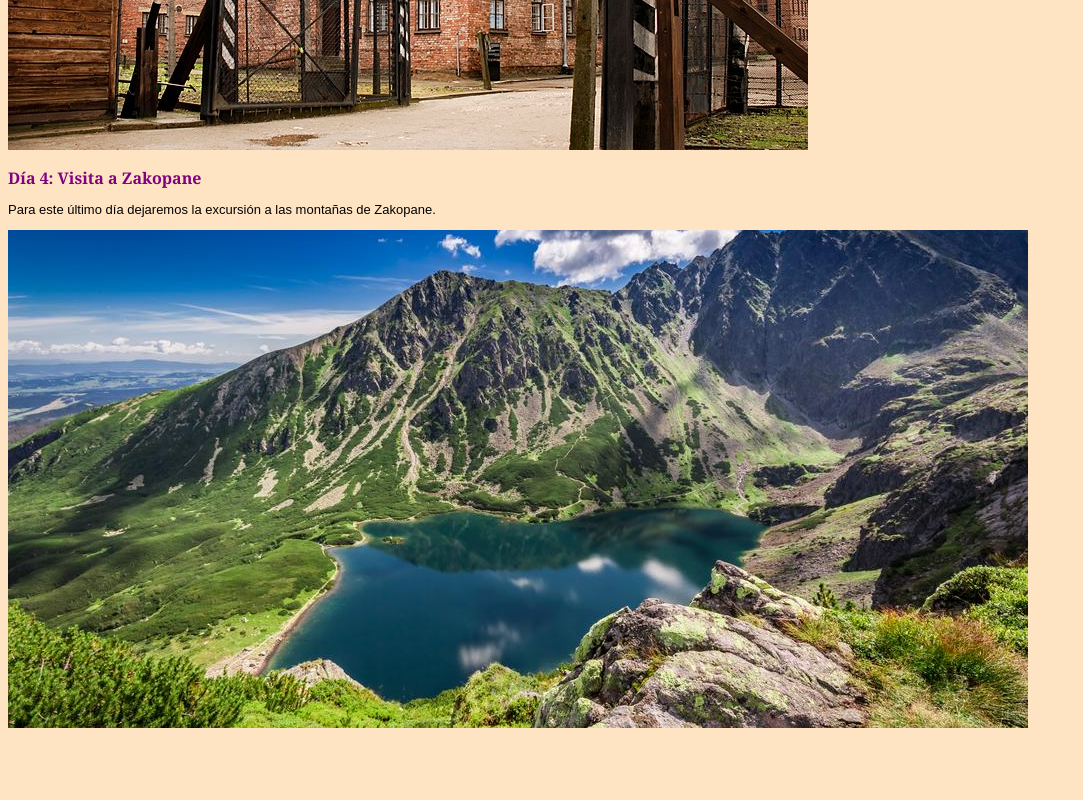
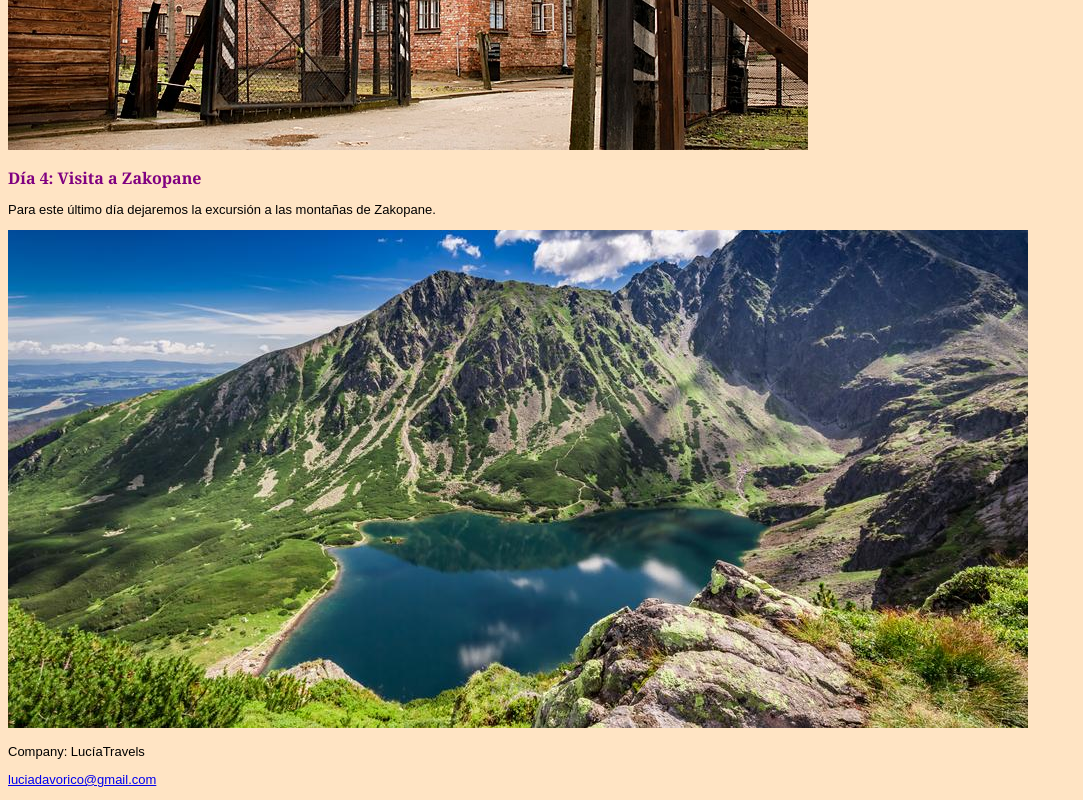
Before and after one commit to ldr2798/Exercise_Unit5_website, a plain HTML site: page index.html in a window 1280 px wide. Shown: the part 1240-2040 px from the top of the page, without its empty margins (0-1083 px from the left). Before the commit the page ends 1979 px from the top, so only its background shows below. Drawn offline with Linux system fonts and the light colour scheme.

Commit message:
Contact information

```diff
--- a/index.html
+++ b/index.html
@@ -29,5 +29,9 @@
                     <img src="zakopane.jpg" alt="zakopane">
 
 </body>
+<footer>
+    <p>Company: LucíaTravels</p>
+    <p><a href="mail: luciadavorico@gmail.com">luciadavorico@gmail.com</a></p>
+</footer>
 
 </html>
```
